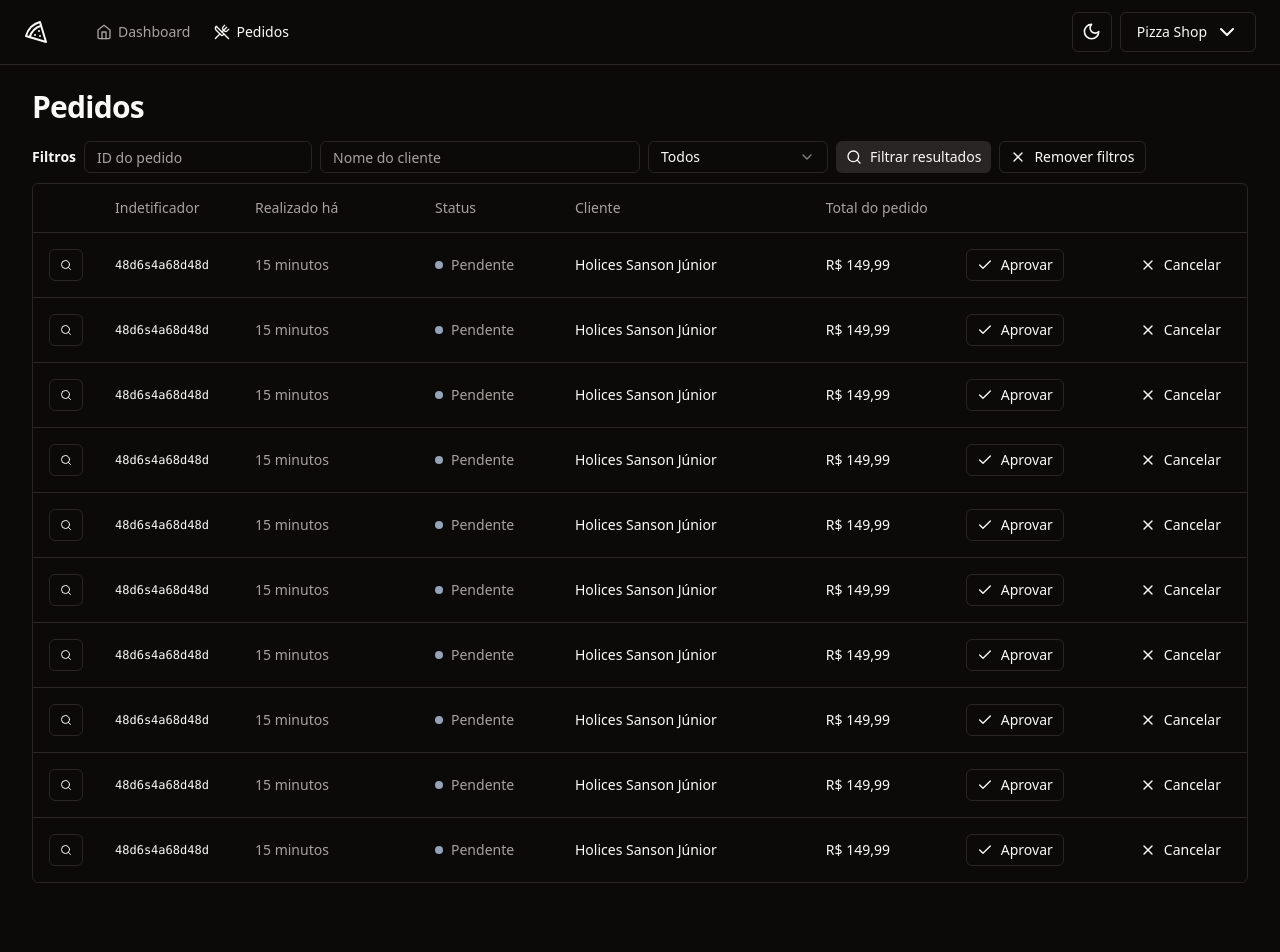
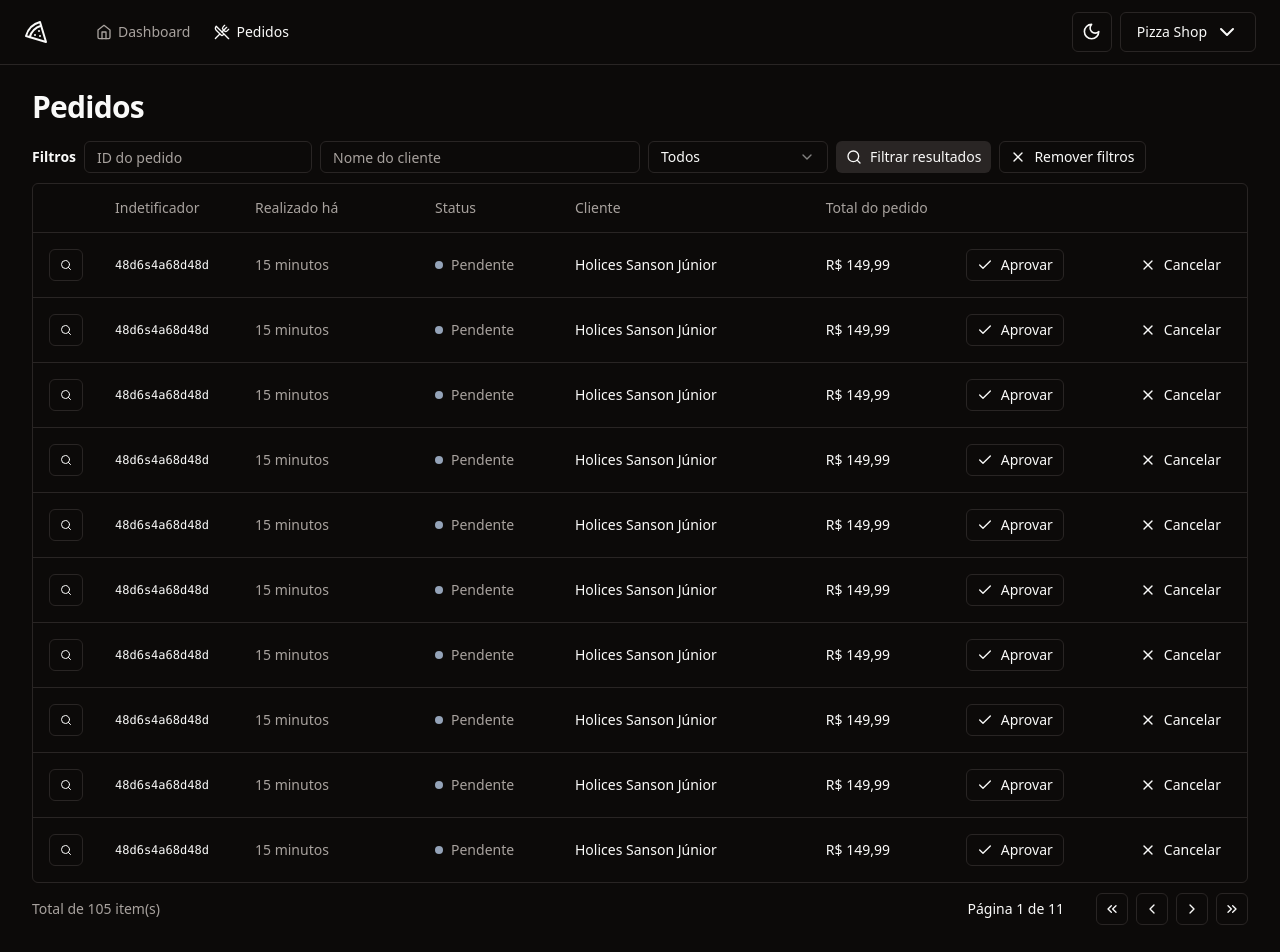
Before and after one commit to holices/pizzashop-web, a React (Vite) app: page /orders in a window 1280 px wide. Shown: the top 952 px of the page. Before the commit the page ends 915 px from the top, so only its background shows below. Built offline with nearby package versions, Linux system fonts and the light colour scheme.

Commit message:
🎉 style: Pagination

```diff
--- /dev/null
+++ b/src/components/pagination.tsx
@@ -0,0 +1,57 @@
+import {
+  ChevronLeft,
+  ChevronRight,
+  ChevronsLeft,
+  ChevronsRight,
+} from 'lucide-react'
+
+import { Button } from './ui/button'
+
+export interface PaginationProps {
+  pageIndex: number
+  totalCount: number
+  perPage: number
+}
+
+export function Pagination({
+  pageIndex,
+  perPage,
+  totalCount,
+}: PaginationProps) {
+  const pages = Math.ceil(totalCount / perPage) || 1
+
+  return (
+    <div className="flex items-center justify-between">
+      <span className="text-sm text-muted-foreground">
+        Total de {totalCount} item(s)
+      </span>
+
+      <div className="flex items-center gap-6 lg:gap-8">
+        <div className="text-sm font-medium">
+          Página {pageIndex + 1} de {pages}
+        </div>
+        <div className="flex items-center gap-2">
+          <Button variant="outline" className="h-8 w-8 p-0">
+            <ChevronsLeft className="h-4 w-4" />
+            <span className="sr-only">Primeira página</span>
+          </Button>
+
+          <Button variant="outline" className="h-8 w-8 p-0">
+            <ChevronLeft className="h-4 w-4" />
+            <span className="sr-only">Pŕoxima página</span>
+          </Button>
+
+          <Button variant="outline" className="h-8 w-8 p-0">
+            <ChevronRight className="h-4 w-4" />
+            <span className="sr-only">Página anterior</span>
+          </Button>
+
+          <Button variant="outline" className="h-8 w-8 p-0">
+            <ChevronsRight className="h-4 w-4" />
+            <span className="sr-only">Última página</span>
+          </Button>
+        </div>
+      </div>
+    </div>
+  )
+}
--- a/src/pages/app/orders/orders.tsx
+++ b/src/pages/app/orders/orders.tsx
@@ -1,5 +1,6 @@
 import { Helmet } from 'react-helmet-async'
 
+import { Pagination } from '@/components/pagination'
 import {
   Table,
   TableBody,
@@ -15,9 +16,8 @@
   return (
     <>
       <Helmet title="Pedidos" />
-      <div className="flex-col gap-4">
+      <div className="flex flex-col gap-4">
         <h1 className="text-3xl font-bold tracking-tight">Pedidos</h1>
-      </div>
 
         <div className="space-y-2.5">
           <OrderTableFilters />
@@ -44,6 +44,9 @@
               </TableBody>
             </Table>
           </div>
+
+          <Pagination pageIndex={0} totalCount={105} perPage={10} />
+        </div>
       </div>
     </>
   )
```
Lines whose indentation alone changed are shown as unchanged.
